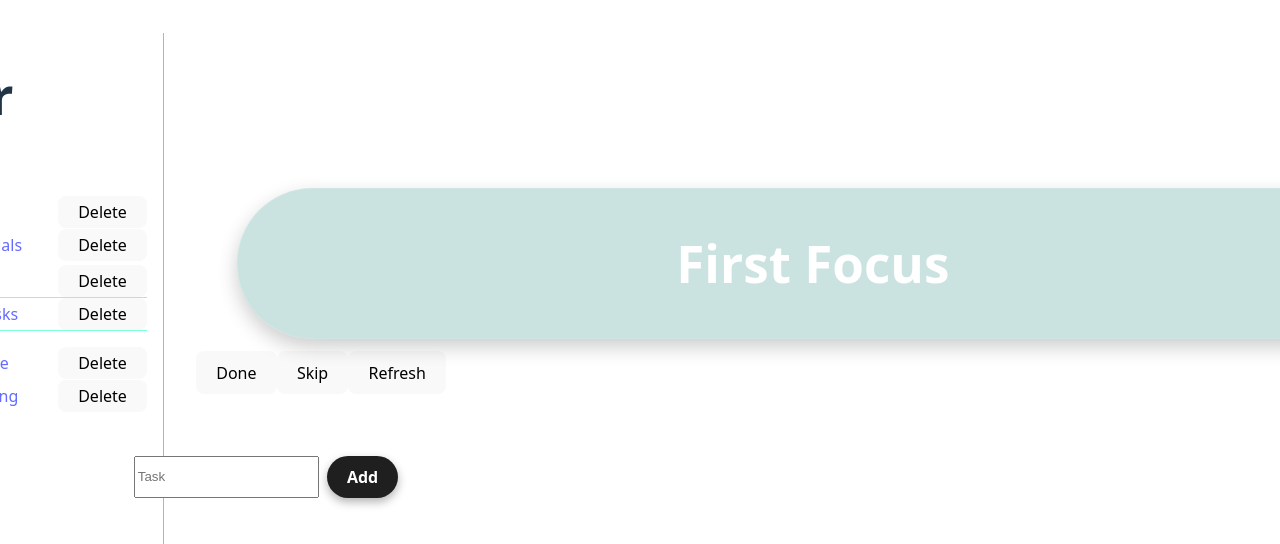
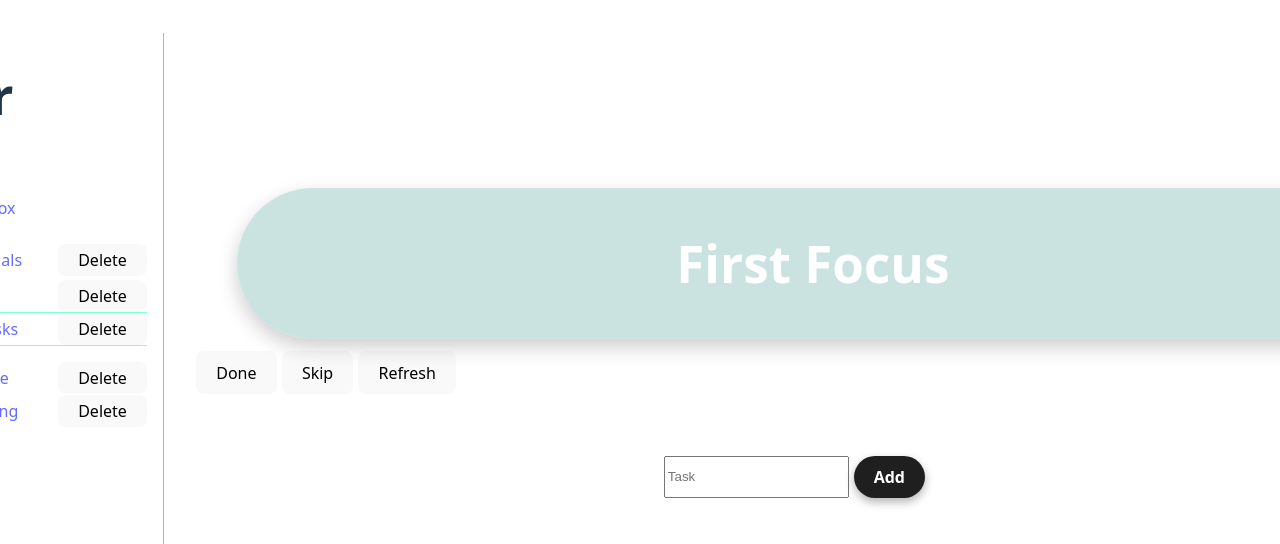
Before and after one commit to thomaswilliamscode/todo, a React (Vite) app: page /dripfeed in a window 1280 px wide. Shown: the top 544 px of the page. Built offline with nearby package versions, Linux system fonts and the light colour scheme.

Commit message:
feat: enhance SidebarList and DripFeedPage with improved layout and styling for better user experience

```diff
--- a/src/components/SidebarList.tsx
+++ b/src/components/SidebarList.tsx
@@ -32,9 +32,21 @@ export default function SidebarList ( { obj }: Props) {
     }))
   }
 
+  function lookForInbox (id) {
+    if (id === 0) {
+      return (
+        <div className='sidebar-ul-no-folder del-btn-inbox'>
+          <span className='no-folder-list-styling-span'></span>
+          <Link to={`/list/${id}`}>{name}</Link>
+        </div>
+      );
+    }
+  }
 
-  return (
-    <div className='sidebar-ul-no-folder'>
+  function regularSidebar () {
+    console.log(id)
+    return (
+      <div className='sidebar-ul-no-folder'>
       <span className='no-folder-list-styling-span'></span>
       <Link to={`/list/${id}`}>{name}</Link>
       <button
@@ -44,5 +56,9 @@ export default function SidebarList ( { obj }: Props) {
         Delete
       </button>
     </div>
-  );
+    )
+  }
+
+
+  return <>{id === 0 ? lookForInbox(id) : regularSidebar()}</>;
 }
--- a/src/index.css
+++ b/src/index.css
@@ -25,6 +25,29 @@
   height: 100vh;
 }
 
+/* Focus Page */
+#focus-btn-div button{
+  margin-right: 5px;
+}
+#focus-btn-div button:hover{
+  background: #2b2b2b;
+  transform: translateY(-1px);
+  box-shadow: 0 6px 14px rgba(0, 0, 0, 0.4);
+  border: 1px solid aqua;
+}
+
+#focus-add-task{
+  margin-left: 35%;
+  margin-top: 5%;
+}
+
+.del-btn-inbox{
+  padding-bottom: 2%;
+  margin-right: 35%;
+  margin-left: 40%;
+  padding-right: 5%;
+  margin-bottom: 5%;
+}
 
 
 /* SideBar */
@@ -104,12 +127,6 @@ display: flex;
   flex: 1;
   padding: 2rem;
   width: 80%;
-}
-
-/* Focus add task */
-#focus-add-task {
-  margin-left: -10%;
-  margin-top: 5%;
 }
 
 /* Page Container*/
--- a/src/pages/DripFeedPage.tsx
+++ b/src/pages/DripFeedPage.tsx
@@ -135,16 +135,20 @@ function dripFeedDelete() {
         <li className='drip-feed-item'>
           <span></span>
           <h1>
-
             <span>{currentTask?.title}</span>
           </h1>
           <span></span>
         </li>
-
-        <button onClick={() => dripFeedDelete()}>Done</button>
-        {/* <button onClick={handleHold}>Hold</button> */}
-        <button onClick={() => skipTodo()}>Skip</button>
-        <button id='refresh-Btn' onClick={ () => focusRefresh() }>Refresh</button>
+        <div id='focus-btn-div'>
+          <button onClick={() => dripFeedDelete()}>Done</button>
+          <button onClick={() => skipTodo()}>Skip</button>
+          <button
+            id='refresh-Btn'
+            onClick={() => focusRefresh()}
+          >
+            Refresh
+          </button>
+        </div>
       </div>
       <div id='focus-add-task'>
         <AddTodoForm />
```
